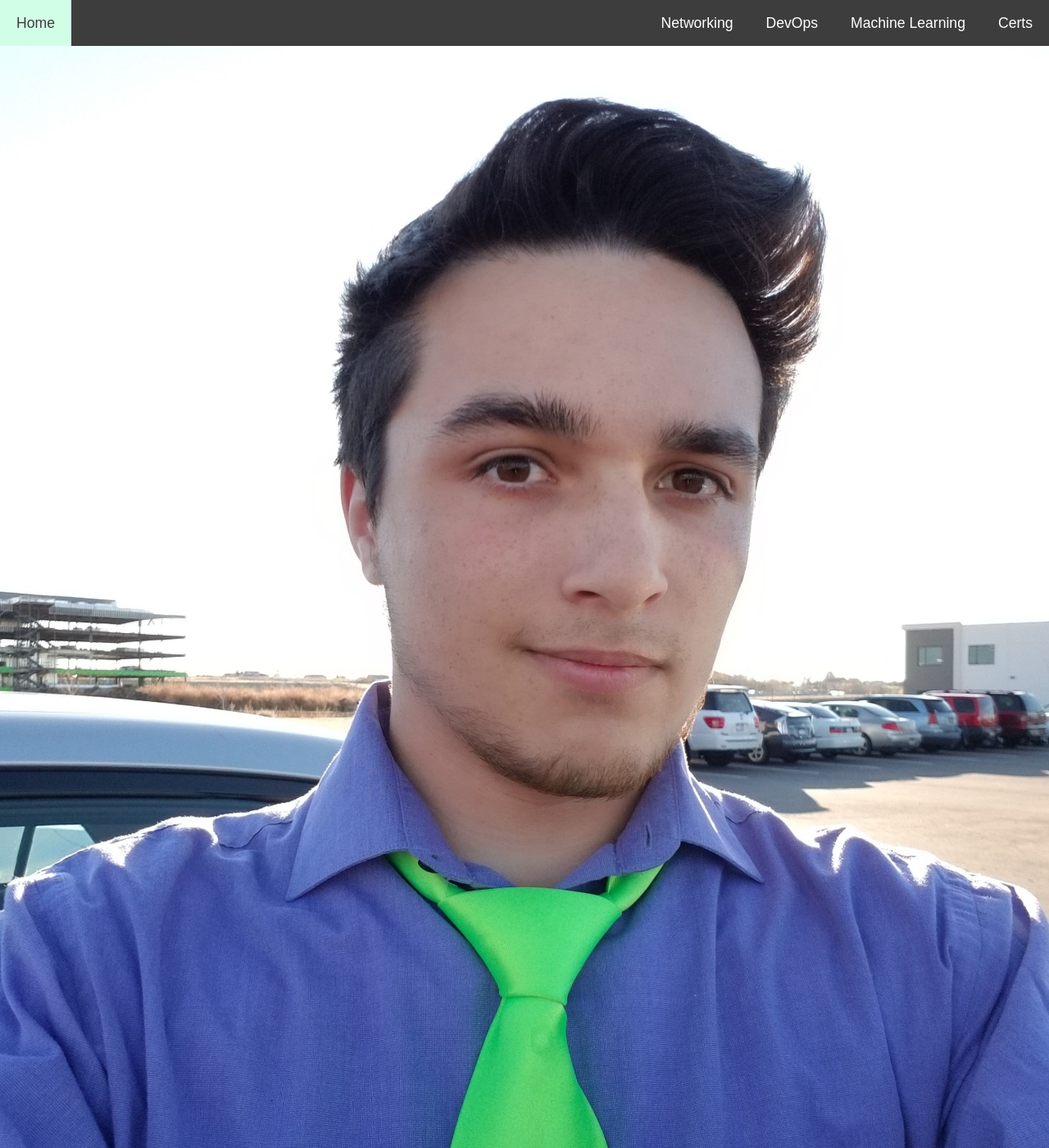
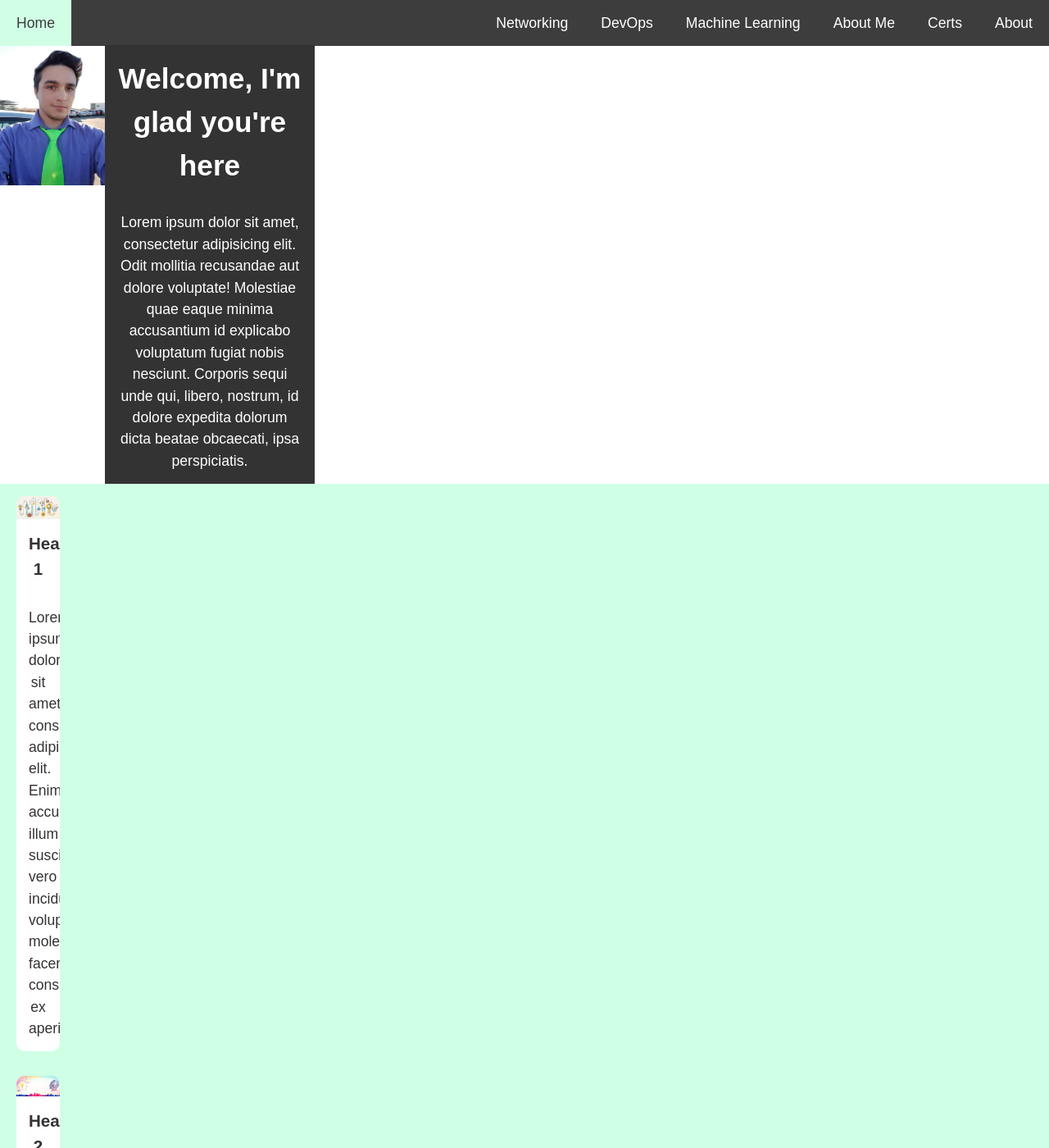
Before and after one commit to Lasky206/laskynet, a Jekyll site: the page built from index.md, in a window 1280 px wide and 1400 px high. Shown: the whole window at 82% size. Built offline with Jekyll 4.4.1, drawn with Linux system fonts in a browser that asks for light colours; some of the changed text lies outside the part shown.

Commit message:
Restart Saving Point

```diff
--- a/_includes/footer.html
+++ b/_includes/footer.html
@@ -1,4 +1,6 @@
 <footer id="main-footer" class="grid">
-  <div>Acme Web Solutions</div>
-  <div>Project By <a href="#fake">Rick Allen</a></div>
+  <div>Rick Allen</div>
+  <div>
+    <a href="#fake">rick.allen206@gmail.com</a>
+  </div>
 </footer>
--- a/_includes/header.html
+++ b/_includes/header.html
@@ -2,13 +2,20 @@
   <div class="content-wraper">
     <div id="navbar">
       <nav id="navbar-home">
-        <a href="#Home" id="home">Home</a>
+        <a href="{{ site.baseurl }}/index.html" id="home">Home</a>
       </nav>
       <nav id="navbar-sites">
-        <a href="#networking">Networking</a>
-        <a href="#devops">DevOps</a>
-        <a href="#machinelearning">Machine Learning</a>
-        <a href="#certs">Certs</a>
+        {%- assign default_paths = site.pages | map: "path" -%}
+        {%- assign page_paths = site.header_pages | default: default_paths -%}
+
+        {%- if page_paths -%}
+          {%- for path in page_paths -%}
+            {%- assign my_page = site.pages | where: "path", path | first -%}
+            {%- if my_page.title -%}
+            <a href="{{ my_page.url | relative_url }}">{{ my_page.title | escape }}</a>
+            {%- endif -%}
+          {%- endfor-%}
+        {%- endif -%}
       </nav>
       <nav id="navbar-menu-button" class="navbar-links">
         <!-- Compact Menu Button -->
--- a/_layouts/home.html
+++ b/_layouts/home.html
@@ -32,4 +32,4 @@ layout: default
   </div>
 </main>
 
-<!-- {% include footer.html %} -->
+{% include footer.html %}
--- a/css/master.css
+++ b/css/master.css
@@ -5,14 +5,14 @@ layout: null
 /* Core Styles */
 
 body {
-  margin: 0;
-  margin-top: 55px;
   font-family: Arial, Helvetica, sans-serif;
+  margin: 55px 0 0 0;
   background: #fff;
   color: #333;
   font-size: 1.1em;
   line-height: 1.5;
   text-align: center;
+  min-height: 100vh;
 }
 
 header {
@@ -22,8 +22,18 @@ header {
   width: 100%;
 }
 
+footer {
+  margin-top: 50px;
+  height: 100px;
+  width: 100%;
+  background-color: #333;
+  color: #fff;
+}
+
 ul {
   list-style: none;
+  padding: 0;
+  margin: 0;
 }
 
 img {
@@ -42,17 +52,39 @@ p {
   padding: 1em 0;
 }
 
+
+/* Style list elements */
 #section-posts li {
   padding-left: 40px;
   text-align: left;
 }
 
+/* Style Posts */
 #section-posts a {
   color: #333;
   text-decoration: underline;
   text-decoration-color: #63e7ad;
 }
 
+/* Set background for section B */
+#section-b {
+  background-color: #333;
+  color: #fff;
+}
+
+/* Set background for section C */
+#section-c {
+  background-color: #cfffe5;
+  color: #fff;
+}
+
+/* Style section C header */
+#section-c h1 {
+  background-color: #fff;
+  color: #333;
+}
+
+/* Style navbar */
 #navbar {
   display: flex;
   height: auto;
@@ -60,16 +92,18 @@ p {
   opacity: .95;
 }
 
+/* Align navbar home button */
 #navbar-home {
   display: flex;
 }
 
-
+/* Align navbar site buttons */
 #navbar-sites {
   display: flex;
   margin-left: auto;
 }
 
+/* Style navbar buttons */
 #navbar-home a,
 #navbar-sites a,
 .navbar-links a {
@@ -78,45 +112,60 @@ p {
   padding: 15px 20px;
 }
 
-
+/* Style navbar buttons on hover */
 #navbar-home a:hover,
 #navbar-sites a:hover {
   background-color: #cfffe5;
   color: #333;
 }
 
+/* Hide icon for PCs */
 .icon {
   display: none;
 }
 
-#main-title-mobile {
-  display: none;
+/* Format footer */
+#main-footer a {
+  text-decoration: none;
+  color: #fff;
 }
 
-#main-title {
-  display: block;
+/* Style card wrapper */
+.card-wrapper {
+  display: flex;
+  flex-wrap: wrap;
+}
+
+/* Style cards in section C */
+.card {
+  background-color: #fff;
+  color: #333;
+  margin: 15px 20px;
+  max-width: 30%;
+  border-radius: 10px;
+  overflow: hidden;
+}
+
+/* Style card headers */
+.card h3, p {
+  padding: 15px 15px;
 }
 
 
 @media screen and (min-width: 600px) {
   .grid {
     display: grid;
+    grid-template-columns: 1fr repeat(4, minmax(auto, 20vw)) 1fr;
+    grid-template-rows: auto auto auto auto;
   }
-}
+
+  .section-a}
 
 
 @media screen and (max-width: 600px) {
-
-  #section-a {
-    height: calc(100vh - 55px);
-    width: auto;
-  }
-
-  #section-b {
-    height: 90vh;
-    width: auto;
-    padding-top: 30px;
-    background-color: #cfffe5;
+  #section-c {
+    margin-top: 0px;
+    margin-bottom: 50px;
   }
 
   .icon {
@@ -159,16 +208,6 @@ p {
   }
 
   #portrait img {
-    opacity: .80;
+    opacity: .95;
   }
-
-  #main-title {
-    display: none;
-  }
-
-  #main-title-mobile {
-    display: block;
-    padding: 10px;
-  }
-
 }
--- a/index.md
+++ b/index.md
@@ -6,22 +6,38 @@ layout: home
 feature-title: Welcome, I'm glad you're here
 ---
 
-<div id="section-a" class="grid">
-  <div class="content-wrapper">
-    <div id="portrait">
-      <img src="{{ site.baseurl }}/img/selfportrait-01.jpg" alt="">
+
+<div class="grid">
+  <div id="section-a">
+    <div class="content-wrapper">
+      <div id="portrait">
+        <img src="{{ site.baseurl }}/img/selfportrait-01.jpg" alt="">
+      </div>
     </div>
-    <h1 id="main-title-mobile">{{ page.feature-title }}</h1>
+  </div>
+  <div id="section-b">
+    <h1 id="main-title">{{ page.feature-title}}</h1>
+    <p>Lorem ipsum dolor sit amet, consectetur adipisicing elit. Odit mollitia recusandae aut dolore voluptate! Molestiae quae eaque minima accusantium id explicabo voluptatum fugiat nobis nesciunt. Corporis sequi unde qui, libero, nostrum, id dolore expedita dolorum dicta beatae obcaecati, ipsa perspiciatis.</p>
   </div>
 </div>
-<div id="section-b">
+<div id="section-c" class="grid">
   <div class="content-wrapper">
-    <h1 id="main-title">{{ page.feature-title}}</h1>
-    <h3>Heading 1</h3>
-    <p>Lorem ipsum dolor sit amet, consectetur adipisicing elit. Enim accusamus illum suscipit vero incidunt voluptates molestias facere consequuntur ex aperiam.</p>
-    <h3>Heading 2</h3>
-    <p>Lorem ipsum dolor sit amet, consectetur adipisicing elit. Enim accusamus illum suscipit vero incidunt voluptates molestias facere consequuntur ex aperiam.</p>
-    <h3>Heading 3</h3>
-    <p>Lorem ipsum dolor sit amet, consectetur adipisicing elit. Enim accusamus illum suscipit vero incidunt voluptates molestias facere consequuntur ex aperiam.</p>
+    <ul class="card-wrapper">
+      <li class="card">
+        <img src="{{ site.baseurl }}/img/banner-main-01.png" alt="">
+        <h3>Heading 1</h3>
+        <p>Lorem ipsum dolor sit amet, consectetur adipisicing elit. Enim accusamus illum suscipit vero incidunt voluptates molestias facere consequuntur ex aperiam.</p>
+      </li>
+      <li class="card">
+        <img src="{{ site.baseurl }}/img/banner-devops-01.jpg" alt="">
+        <h3>Heading 2</h3>
+        <p>Lorem ipsum dolor sit amet, consectetur adipisicing elit. Enim accusamus illum suscipit vero incidunt voluptates molestias facere consequuntur ex aperiam.</p>
+      </li>
+      <li class="card">
+        <img src="{{ site.baseurl }}/img/banner-ml-01.jpg" alt="">
+        <h3>Heading 3</h3>
+        <p>Lorem ipsum dolor sit amet, consectetur adipisicing elit. Enim accusamus illum suscipit vero incidunt voluptates molestias facere consequuntur ex aperiam.</p>
+      </li>
+    </ul>
   </div>
 </div>
```
Also changed, not shown: 01_networking.md (added, +47 -0 lines), 02_devops.md (added, +37 -0 lines), 03_Machine Learning.md (added, +30 -0 lines), 04_about.md (added, +48 -0 lines), 05_certs.md (added, +155 -0 lines), 5 other files.
